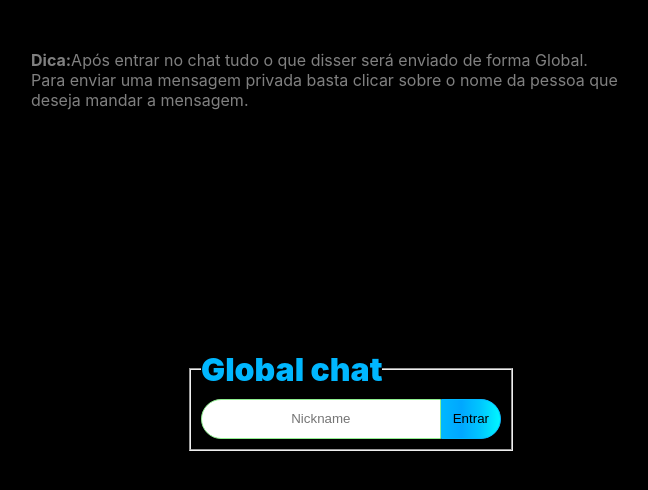
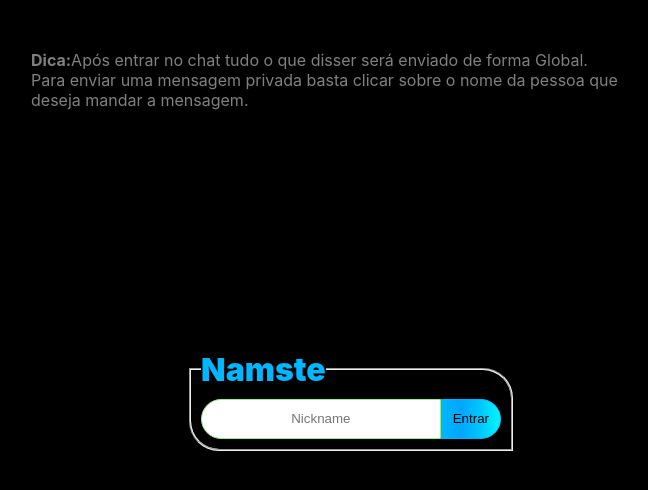
Before and after one commit to walesonn/new-chat, a website: page index.html in a window 1280 px wide. Shown: the whole page, without its empty margins (289-937 px from the left). Drawn offline with nearby package versions, Linux system fonts and the light colour scheme; files that its build step writes are made by us from their sources; no server answers.

```diff
--- a/index.html
+++ b/index.html
@@ -3,7 +3,7 @@
 <head>
     <meta charset="UTF-8">
     <meta name="viewport" content="width=device-width, initial-scale=1.0">
-    <title>Sockets</title>
+    <title>Namste</title>
     <link rel="stylesheet" href="/style.css">
 </head>
 <body>
@@ -12,7 +12,7 @@
 
         <div class="container">
             <fieldset class="box">
-                <legend>Global chat</legend>
+                <legend>Namste</legend>
                 <form action="" id="formNickname">
                     <input type="text" name="nickname" id="nickname" placeholder="Nickname">
                     <button>Entrar</button>
--- a/scss/style.scss
+++ b/scss/style.scss
@@ -100,6 +100,8 @@
 
 fieldset{
     padding: 10px;
+    border-bottom-left-radius: 30px;
+    border-top-right-radius: 30px;
 }
 
 ul{
```
Also changed, not shown: css/style.css.
